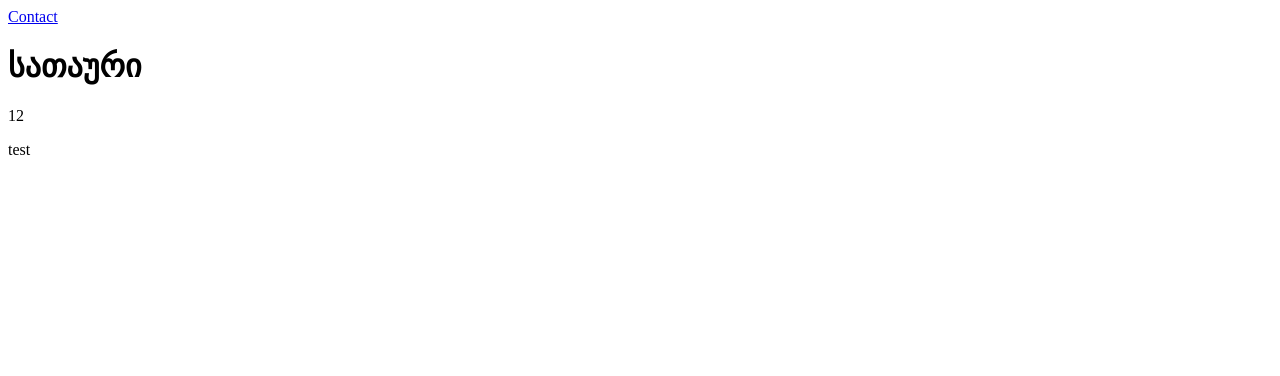
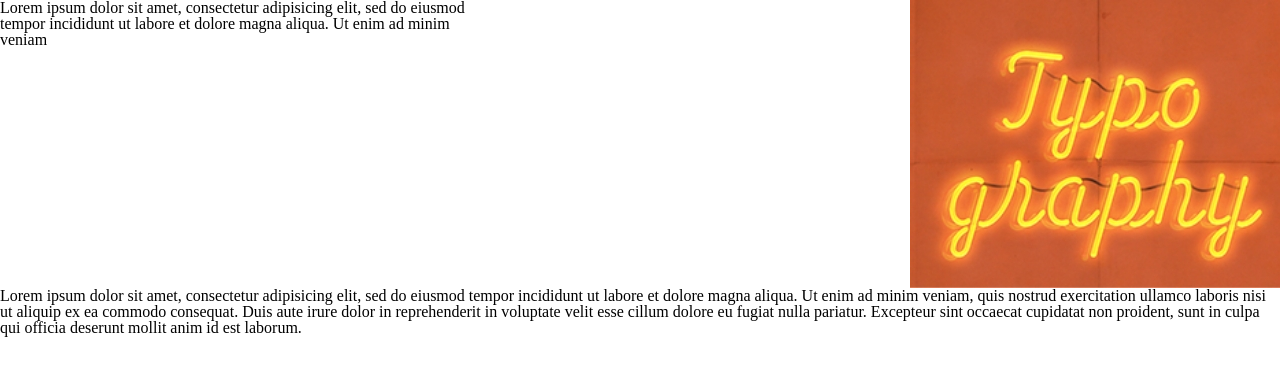
Before and after one commit to kristina-makalatia/float-geolab, a plain HTML site: page index.html in a window 1280 px wide. Drawn offline with Linux system fonts and the light colour scheme.

Commit message:
add floats

```diff
--- /dev/null
+++ b/css/reset.css
@@ -0,0 +1,49 @@
+html, body, div, span, applet, object, iframe,
+h1, h2, h3, h4, h5, h6, p, blockquote, pre,
+a, abbr, acronym, address, big, cite, code,
+del, dfn, em, img, ins, kbd, q, s, samp,
+small, strike, strong, sub, sup, tt, var,
+b, u, i, center,
+dl, dt, dd, ol, ul, li,
+fieldset, form, label, legend,
+table, caption, tbody, tfoot, thead, tr, th, td,
+article, aside, canvas, details, embed,
+figure, figcaption, footer, header, hgroup,
+menu, nav, output, ruby, section, summary,
+time, mark, audio, video {
+	margin: 0;
+	padding: 0;
+	border: 0;
+	font-size: 100%;
+	font: inherit;
+	vertical-align: baseline;
+}
+/* HTML5 display-role reset for older browsers */
+article, aside, details, figcaption, figure,
+footer, header, hgroup, menu, nav, section {
+	display: block;
+}
+body {
+	line-height: 1;
+}
+ol, ul {
+	list-style: none;
+}
+blockquote, q {
+	quotes: none;
+}
+blockquote:before, blockquote:after,
+q:before, q:after {
+	content: '';
+	content: none;
+}
+table {
+	border-collapse: collapse;
+	border-spacing: 0;
+}
+a {
+	text-decoration: none;
+}
+* {
+	box-sizing: border-box;
+}
--- /dev/null
+++ b/css/style.css
@@ -0,0 +1,12 @@
+
+.image {
+	float:right;
+}
+.text-wraper {
+	width: 500px;
+	float: left;
+}
+
+.clear {
+	clear: both;
+}
--- a/index.html
+++ b/index.html
@@ -1,21 +1,33 @@
 <!DOCTYPE html>
 <html>
 <head>
+	<meta charset="utf-8">
 	<title>Github</title>
+	<link rel="stylesheet" type="text/css" href="css/reset.css">
+	<link rel="stylesheet" type="text/css" href="css/style.css">
 </head>
 <body>
-	<header>
-		<a href="contact.html">Contact</a>
-		<h1> სათაური </h1>
-	</header>
-	<div class="test"> 12 </div>
 
+<section>
+	<div class="wraper">
+		<img class="image" src="img/image.jpg" alt="image">
+		<div class="text-wraper">
+			<p>Lorem ipsum dolor sit amet, consectetur adipisicing elit, sed do eiusmod
+			tempor incididunt ut labore et dolore magna aliqua. Ut enim ad minim veniam </p>
+		</div>
+		<div class="clear"></div>
 
+	</div>
+</section>
 
-
-	<footer>
-		<p> test </p>
-	</footer>
+	<section>
+		<p>Lorem ipsum dolor sit amet, consectetur adipisicing elit, sed do eiusmod
+			tempor incididunt ut labore et dolore magna aliqua. Ut enim ad minim veniam,
+			quis nostrud exercitation ullamco laboris nisi ut aliquip ex ea commodo
+			consequat. Duis aute irure dolor in reprehenderit in voluptate velit esse
+			cillum dolore eu fugiat nulla pariatur. Excepteur sint occaecat cupidatat non
+			proident, sunt in culpa qui officia deserunt mollit anim id est laborum. </p>
+	</section>
 
 </body>
 </html>
```
Also changed, not shown: img/image.jpg (added).
